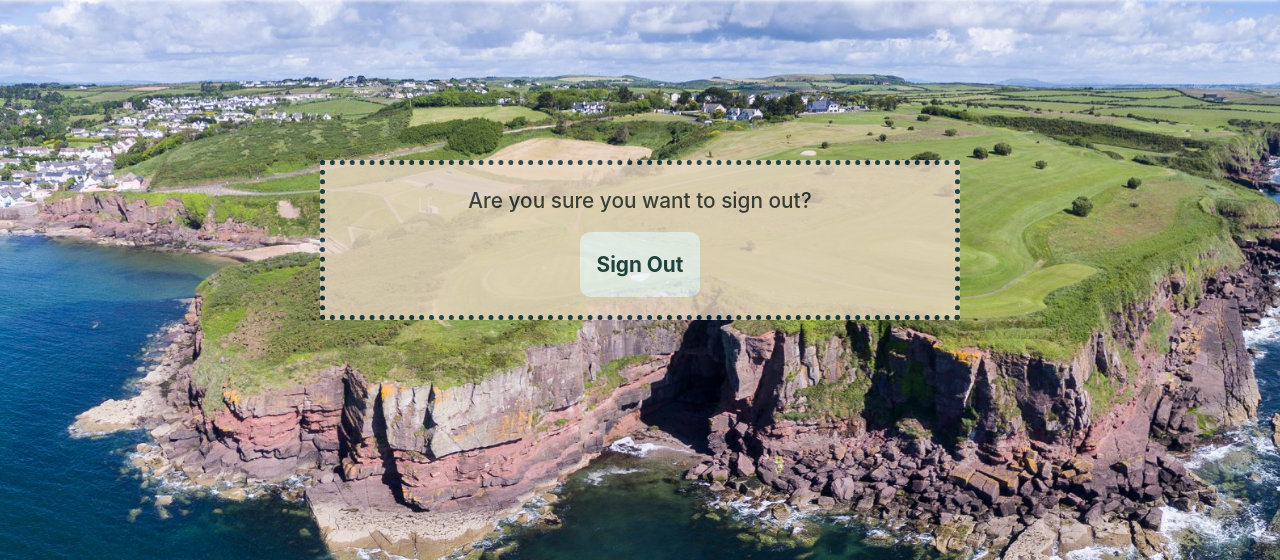
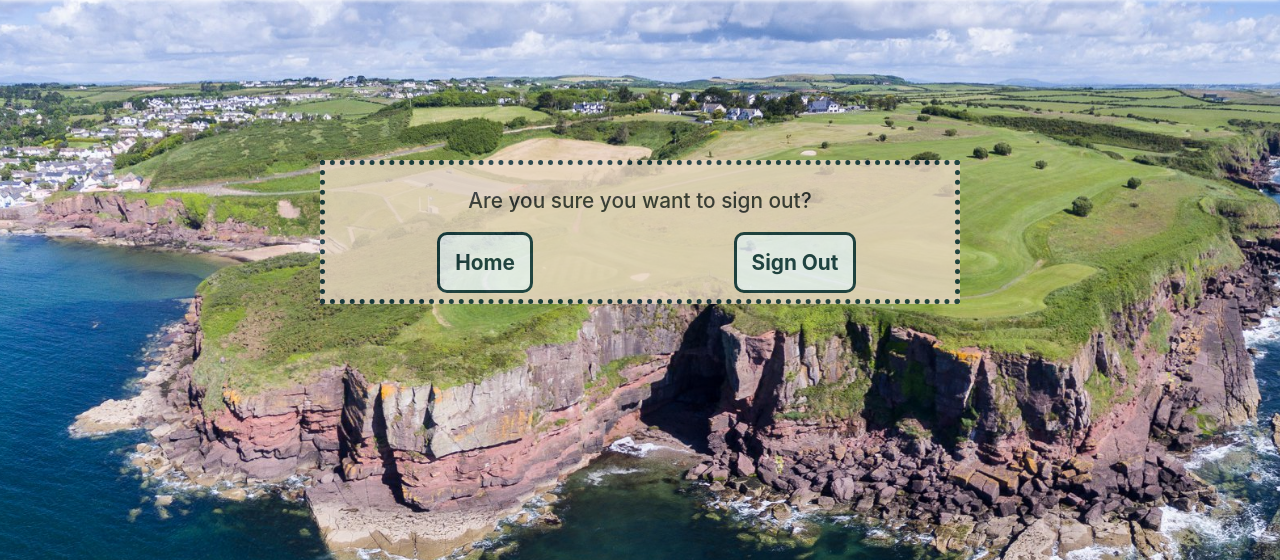
Before and after one commit to Aramantos/GolfClubPortal, a Django app: page /accounts/logout/ in a window 1280 px wide. Shown: the part 105-665 px from the top of the page. Run offline with Django 3.2, Linux system fonts and the light colour scheme; the visitor is signed in with stand-in values (Sample User, id 1); some libraries are stand-ins or nearby versions.

Commit message:
update allauth templates

```diff
--- a/static/css/base.css
+++ b/static/css/base.css
@@ -96,6 +99,25 @@ body{
     padding: 0;
     list-style: none;
     justify-content: space-evenly;
+}
+
+.custom-button{
+    color: var(--gunmetal)!important;
+    border: solid var(--gunmetal) 3px;
+    border-radius: 10px;
+    background: aliceblue;
+    font-size: 1.3rem;
+    padding: 15px;
+    font-weight: 700;
+    text-transform: capitalize;
+}
+
+.custom-button:hover{
+    color: aliceblue!important;
+    border: solid aliceblue 3px;
+    border-radius: 10px;
+    background: var(--gunmetal);
+    text-decoration: none;
 }
 
 /*------------------animations*/
@@ -152,7 +202,7 @@ body{
     letter-spacing: 1px;
 }
 
-.allauth-card form button{
+/* .allauth-card form button{
     color: var(--gunmetal)!important;
     border: 2px solid aliceblue;
     padding: 10px;
@@ -196,7 +246,7 @@ body{
 }
 
 #sign-out-card{
-    height: 20vh;
+    height: 18vh;
 }
 
 #sign-out-card p{
@@ -204,6 +254,18 @@ body{
     font-weight: 500;
 }
 
+#sign-out-card form div{
+    align-items: baseline;
+}
+
+#sign-out-btn {
+    line-height: initial;
+}
+
 #password-reset-card{
     height: 40vh;
 }
+
+#verify-card {
+    height: 20vh;
+}
--- a/templates/allauth/account/logout.html
+++ b/templates/allauth/account/logout.html
@@ -14,7 +14,14 @@
     {% if redirect_field_value %}
     <input type="hidden" name="{{ redirect_field_name }}" value="{{ redirect_field_value }}"/>
     {% endif %}
-    <button type="submit">{% trans 'Sign Out' %}</button>
+    <div class="row">
+      <div class="col-6">
+        <a class="custom-button" href="{% url 'home' %}">Home</a>
+      </div>
+      <div class="col-6">
+        <button id="sign-out-btn" class="custom-button" type="submit">{% trans 'Sign Out' %}</button>
+      </div>
+    </div>
   </form>
 </div>
 
--- a/templates/allauth/account/verified_email_required.html
+++ b/templates/allauth/account/verified_email_required.html
@@ -5,7 +5,10 @@
 {% block head_title %}{% trans "Verify Your E-mail Address" %}{% endblock %}
 
 {% block content %}
-<h1>{% trans "Verify Your E-mail Address" %}</h1>
+<div class="allauth-card">
+    <h1 class="text-center mb-4 allauth-header">{% trans "Verify Your E-mail Address" %}
+
+    </h1>
 
     {% url 'account_email' as email_url %}
 
@@ -18,6 +21,7 @@ verification. Please click on the link inside this e-mail. Please
     contact us if you do not receive it within a few minutes.{% endblocktrans %}</p>
 
     <p>{% blocktrans %}<strong>Note:</strong> you can still <a href="{{ email_url }}">change your e-mail address</a>.{% endblocktrans %}</p>
+</div>
 
 
 {% endblock %}
--- a/templates/base.html
+++ b/templates/base.html
@@ -64,7 +64,7 @@
                 <a class="nav-link" href="">Calander</a>
               </li>
               <li class="nav-item">
-                <a class="nav-link" href="">Notes</a>
+                <a class="nav-link" href="{% url 'notes' %}">Notes</a>
               </li>
               <li class="nav-item">
                   {% if request.user.is_authenticated %}
```
Also changed, not shown: other parts of static/css/base.css (+33 -2 lines), home/static/home/css/home.css (+9 -0 lines), templates/allauth/account/verification_sent.html (+5 -2 lines), notes/static/css/notes.css (deleted). Lines whose indentation alone changed are shown as unchanged.
